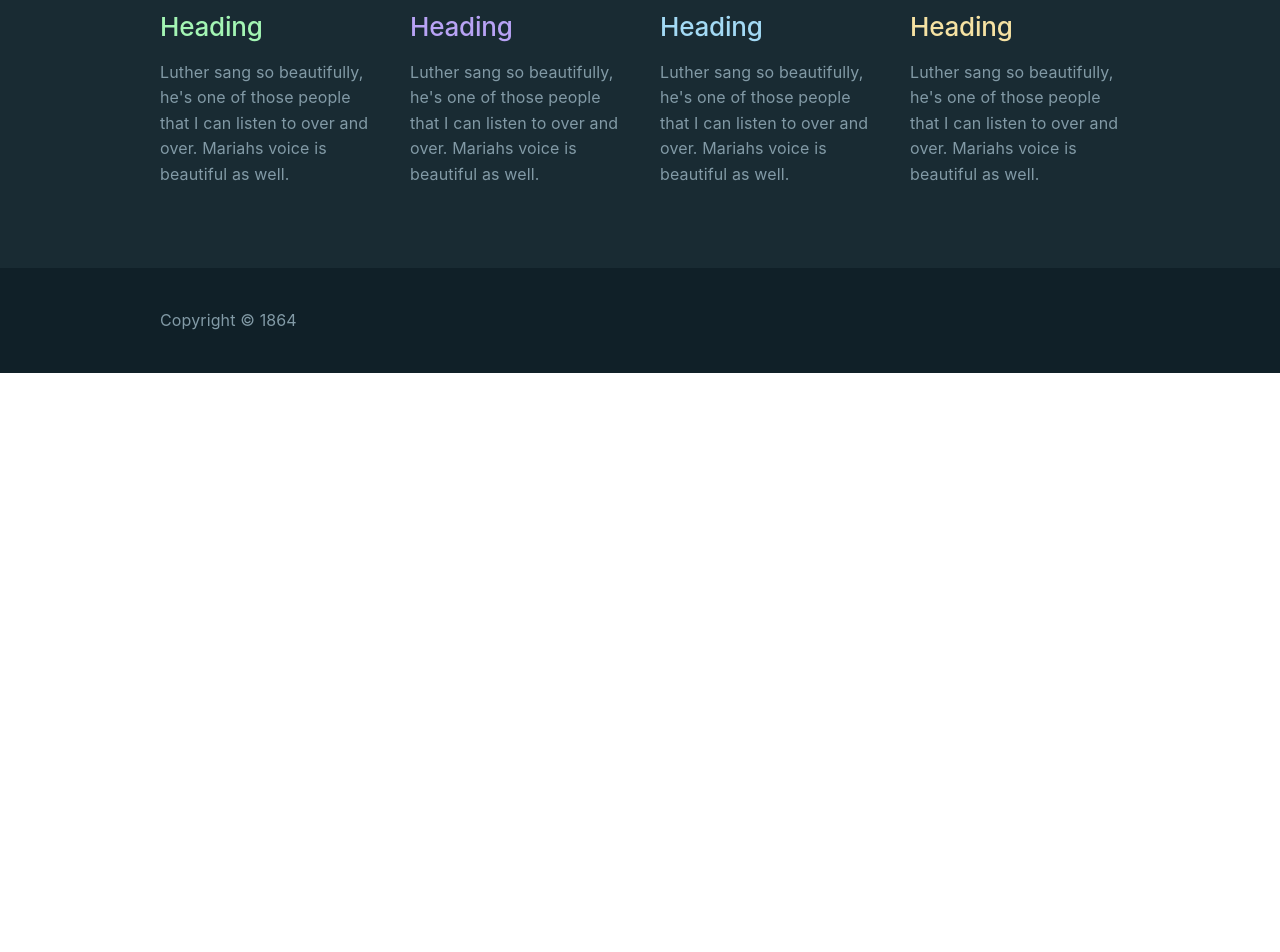
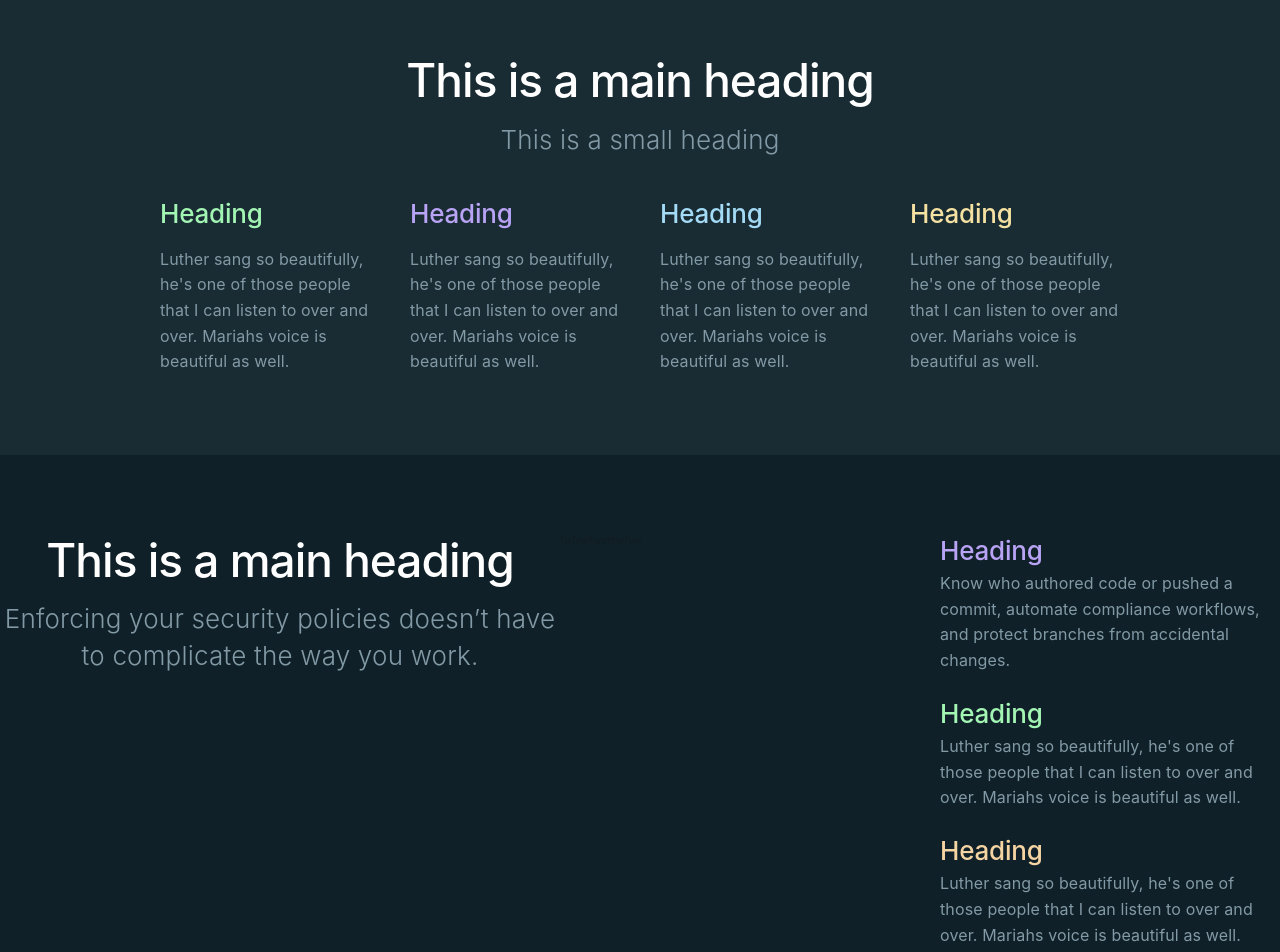
Before and after one commit to alobato/modulz-styled, a React (Create React App) app: page / in a window 1280 px wide. Shown: the part 1700-2652 px from the top of the page. Before the commit the page ends 2073 px from the top, so only its background shows below. Built offline with nearby package versions, Linux system fonts and the light colour scheme.

Commit message:
Tweak centering on grid component

```diff
--- a/src/App.js
+++ b/src/App.js
@@ -46,9 +46,8 @@ class App extends Component {
           </Grid>
         </Header>
 
-        <Section large>
+        <Section h90>
           <Container medium>
-            <Spacing pt5 pb5>
             <Alignment center>
               <Spacing mb4>
                 <Heading large>Big ass heading</Heading>
@@ -74,7 +73,6 @@ class App extends Component {
                 <Text small gray_500>* Make sure you read this before signing up.</Text>
               </Spacing>
             </Alignment>
-            </Spacing>
           </Container>
         </Section>
 
@@ -118,18 +116,27 @@ class App extends Component {
                   <Heading small>Heading</Heading>
                 </Spacing>
                 <Text gray_500>Luther sang so beautifully, he's one of those people that I can listen to over and over. Mariahs voice is beautiful as well.</Text>
+                <Spacing mt4>
+                  <Link>Link to something</Link>
+                </Spacing>
               </div>
               <div className="grid-column">
                 <Spacing mb3>
                   <Heading small>Heading</Heading>
                 </Spacing>
                 <Text gray_500>Luther sang so beautifully, he's one of those people that I can listen to over and over. Mariahs voice is beautiful as well.</Text>
+                <Spacing mt4>
+                  <Link>Link to something</Link>
+                </Spacing>
               </div>
               <div className="grid-column">
                 <Spacing mb3>
                   <Heading small>Heading</Heading>
                 </Spacing>
                 <Text gray_500>Luther sang so beautifully, he's one of those people that I can listen to over and over. Mariahs voice is beautiful as well.</Text>
+                <Spacing mt4>
+                  <Link>Link to something</Link>
+                </Spacing>
               </div>
             </Grid>
           </Container>
@@ -140,7 +147,7 @@ class App extends Component {
             <Alignment center>
               <Spacing mb6>
                 <Heading white>This is a main heading</Heading>
-                <Spacing mt1>
+                <Spacing mt3>
                   <Heading thin gray_500>This is a small heading</Heading>
                 </Spacing>
               </Spacing>
@@ -174,6 +181,48 @@ class App extends Component {
           </Container>
         </Section>
 
+        <Section large gray_800>
+          <Container medium>
+            <Alignment center>
+              <Spacing mb7>
+                <Heading white>This is a main heading</Heading>
+                <Spacing mt3>
+                  <Heading thin gray_500>Enforcing your security policies doesn’t have to complicate the way you work.</Heading>
+                </Spacing>
+              </Spacing>
+            </Alignment>
+          </Container>
+          <Container large>
+            <Grid>
+              <div className="grid-column">
+                <Spacing>
+                  fwfewfwefewfwe
+                </Spacing>
+              </div>
+              <div className="grid-column">
+                <Spacing mb4>
+                  <Spacing mb1>
+                    <Heading small lavenderTint>Heading</Heading>
+                  </Spacing>
+                  <Text gray_500>Know who authored code or pushed a commit, automate compliance workflows, and protect branches from accidental changes.</Text>
+                </Spacing>
+                <Spacing mb4>
+                  <Spacing mb1>
+                    <Heading small greenTint>Heading</Heading>
+                  </Spacing>
+                  <Text gray_500>Luther sang so beautifully, he's one of those people that I can listen to over and over. Mariahs voice is beautiful as well.</Text>
+                </Spacing>
+                <Spacing>
+                  <Spacing mb1>
+                    <Heading small orangeTint>Heading</Heading>
+                  </Spacing>
+                  <Text gray_500>Luther sang so beautifully, he's one of those people that I can listen to over and over. Mariahs voice is beautiful as well.</Text>
+                </Spacing>
+              </div>
+            </Grid>
+          </Container>
+        </Section>
+
         <Section medium gray_800>
           <Container large>
               <Text gray_500>Copyright &copy; 1864</Text>
--- a/src/Grid.js
+++ b/src/Grid.js
@@ -7,7 +7,10 @@ const Grid = styled.div`
   flex-wrap: wrap;
   margin-top: -${palette.SPACING_600};
   margin-left: -${palette.SPACING_600};
-  align-items: center;
+
+  ${props => props.center && css`
+    align-items: center;
+  `}
 
   & > .grid-column {
     flex-basis: 0;
--- a/src/Heading.js
+++ b/src/Heading.js
@@ -19,7 +19,7 @@ const Heading = styled.h3`
     font-size: ${palette.FONTSIZE_600};
     font-weight: 300;
     letter-spacing: .2px;
-    line-height: 1.6;
+    line-height: 1.4;
   `}
 
   ${p => p.large && css`
--- a/src/Section.js
+++ b/src/Section.js
@@ -3,6 +3,7 @@ import styled, { css } from 'styled-components';
 import * as palette from './Palette.js';
 
 const Section = styled.section`
+  display: flex;
   background-color: ${palette.WHITE};
 
   ${props => props.small && css`
@@ -19,6 +20,7 @@ const Section = styled.section`
 
   ${props => props.h90 && css`
       height: 90vh;
+      align-items: center;
   `}
 
   ${props => props.gray_100 && css` background-color: ${palette.GRAY_100}; `}
--- a/src/Spacing.js
+++ b/src/Spacing.js
@@ -95,23 +95,23 @@ const Spacing = styled.div`
   ${p => p.pb6 && css` padding-bottom: ${palette.SPACING_600}; `}
   ${p => p.pl6 && css` padding-left: ${palette.SPACING_600}; `}
 
-  ${p => p.m7 && css` padding: ${palette.SPACING_700}; `}
-  ${p => p.mt7 && css` padding-top: ${palette.SPACING_700}; `}
-  ${p => p.mr7 && css` padding-right: ${palette.SPACING_700}; `}
-  ${p => p.mb7 && css` padding-bottom: ${palette.SPACING_700}; `}
-  ${p => p.ml7 && css` padding-left: ${palette.SPACING_700}; `}
+  ${p => p.p7 && css` padding: ${palette.SPACING_700}; `}
+  ${p => p.pt7 && css` padding-top: ${palette.SPACING_700}; `}
+  ${p => p.pr7 && css` padding-right: ${palette.SPACING_700}; `}
+  ${p => p.pb7 && css` padding-bottom: ${palette.SPACING_700}; `}
+  ${p => p.pl7 && css` padding-left: ${palette.SPACING_700}; `}
 
-  ${p => p.m8 && css` padding: ${palette.SPACING_800}; `}
-  ${p => p.mt8 && css` padding-top: ${palette.SPACING_800}; `}
-  ${p => p.mr8 && css` padding-right: ${palette.SPACING_800}; `}
-  ${p => p.mb8 && css` padding-bottom: ${palette.SPACING_800}; `}
-  ${p => p.ml8 && css` padding-left: ${palette.SPACING_800}; `}
+  ${p => p.p8 && css` padding: ${palette.SPACING_800}; `}
+  ${p => p.pt8 && css` padding-top: ${palette.SPACING_800}; `}
+  ${p => p.pr8 && css` padding-right: ${palette.SPACING_800}; `}
+  ${p => p.pb8 && css` padding-bottom: ${palette.SPACING_800}; `}
+  ${p => p.pl8 && css` padding-left: ${palette.SPACING_800}; `}
 
-  ${p => p.m9 && css` padding: ${palette.SPACING_900}; `}
-  ${p => p.mt9 && css` padding-top: ${palette.SPACING_900}; `}
-  ${p => p.mr9 && css` padding-right: ${palette.SPACING_900}; `}
-  ${p => p.mb9 && css` padding-bottom: ${palette.SPACING_900}; `}
-  ${p => p.ml9 && css` padding-left: ${palette.SPACING_900}; `}
+  ${p => p.p9 && css` padding: ${palette.SPACING_900}; `}
+  ${p => p.pt9 && css` padding-top: ${palette.SPACING_900}; `}
+  ${p => p.pr9 && css` padding-right: ${palette.SPACING_900}; `}
+  ${p => p.pb9 && css` padding-bottom: ${palette.SPACING_900}; `}
+  ${p => p.pl9 && css` padding-left: ${palette.SPACING_900}; `}
 `;
 
 export default Spacing;
```
Lines whose indentation alone changed are shown as unchanged.
